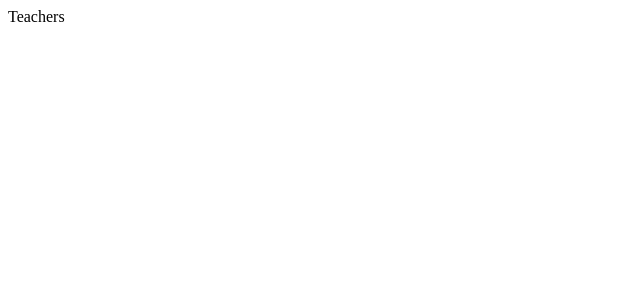
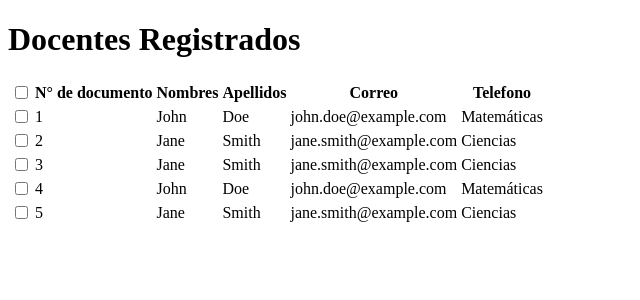
Before and after one commit to ZarayCortez12/misionInfantilWeb, a Next.js app in the folder client/: page /admin/teachers/Teachers in a window 1280 px wide. Shown: the top 300 px of the page, without its empty margins (0-640 px from the left). Built offline with nearby package versions, Linux system fonts and the light colour scheme.

Commit message:
Modulo Admin | Pantalla visualizar docentes no funcional (solo vista)

```diff
--- a/client/src/components/admin/nav-links.jsx
+++ b/client/src/components/admin/nav-links.jsx
@@ -42,7 +42,7 @@ export default function NavLinks() {
             key={link.name}
             to={link.to}
             className={clsx(
-              'flex h-[48px] gap-3 grow items-center justify-center rounded-md bg-custom-blue1 p-3 text-sm text-white font-medium hover:bg-sky-100 hover:text-blue-600 md:flex-none md:justify-start md:p-2 md:px-3',
+              'flex h-[48px] gap-3 grow items-center justify-center rounded-md bg-custom-blue1 p-3 text-sm text-white font-medium hover:bg-sky-100 hover:text-blue-600 md:flex-none md:justify-start md:p-2 md:px-7',
               {
                 'bg-custom-blue2 text-white': pathname === link.to,
               },
--- a/client/src/components/admin/sidenav.jsx
+++ b/client/src/components/admin/sidenav.jsx
@@ -11,7 +11,7 @@ export default function SideNav() {
             </div>
         </div>
 
-        <div className="flex grow flex-row px-3 py-3 space-x-2 md:flex-col md:space-x-0 md:space-y-2">
+        <div className="flex grow flex-row p-3 space-x-2 md:flex-col md:space-x-0 md:space-y-2">
             <NavLinks />
             <TopLinks />
             <div className="flex h-auto w-full grow rounded-md hidden md:block"></div>
--- a/client/src/components/admin/topnav.jsx
+++ b/client/src/components/admin/topnav.jsx
@@ -4,7 +4,7 @@ import { BellIcon, ArrowRightStartOnRectangleIcon} from '@heroicons/react/24/out
 export default function TopNav() {
     return (
         <div className="flex h-20 items-center justify-end">
-            <Link to="indexAdmin/Notifications" className='text-white flex items-center mr-5 hover:text-yellow-500' >
+            <Link to= "/indexAdmin/Notifications" className='text-white flex items-center mr-5 hover:text-yellow-500' >
             <BellIcon className="w-7 md:w-8" />
             </Link>
 
--- a/client/src/pages/admin/IndexAdmin.jsx
+++ b/client/src/pages/admin/IndexAdmin.jsx
@@ -4,7 +4,7 @@ import { Link } from 'react-router-dom';
 
 function IndexAdmin() {
     return(
-        <div className='mt-2 flex grow flex-col gap-4 md:flex-row'>
+        <div className='mt-0 mr-0  ml-0 flex grow flex-col gap-4 md:flex-row'>
             {/*Bienvenida*/}
             <div className="flex flex-col gap-4 px-5 py-5 md:w-100 md:px-10">
                 <p className="py-3 text-xl md:text-2xl font-semibold">¡Hola!</p>
@@ -38,7 +38,7 @@ function IndexAdmin() {
                 <p className="text-custom-brown2 text-xl text-center">
                 VERSICULO DEL DIA
                 </p>
-                <p className="text-white text-2xl md:text-3xl font-medium text-center bg-custom-brown2 rounded-lg ml-5 mr-5 mt-5 px-5 py-10 md:ml-10 md:mr-10 md:py-16 md:px-10">
+                <p className="text-white text-2xl md:text-3xl font-medium text-center bg-custom-brown2 rounded-lg ml-5 mr-5 mt-5 px-5 py-10 md:ml-9 md:mr-9 md:py-9 md:px-10">
                     <strong>
                         Porque tanto amó Dios al mundo que dio a su Hijo unigénito, para que todo el que cree en él no se pierda, sino que tenga vida eterna.
                     </strong>
--- a/client/src/pages/admin/Layout.jsx
+++ b/client/src/pages/admin/Layout.jsx
@@ -10,7 +10,7 @@ function Layout({ children }) {
         </div>
 
         <div className='flex flex-col md:flex-row'>
-            <div className="flex-none w-full md:w-64">
+            <div className="flex-none w-full md:w-56">
                 <SideNav></SideNav>
             </div>
             <div className="flex-grow p-6 md:overflow-y-auto md:p-12">
--- a/client/src/pages/admin/teachers/Teachers.jsx
+++ b/client/src/pages/admin/teachers/Teachers.jsx
@@ -1,7 +1,97 @@
+import React, { useState } from 'react';
+
 function Teachers() {
-    return(
-        <div>Teachers</div>
-    )
+  const teachers = [
+    { id: 1, firstName: 'John', lastName: 'Doe', email: 'john.doe@example.com', phone: 'Matemáticas' },
+    { id: 2, firstName: 'Jane', lastName: 'Smith', email: 'jane.smith@example.com', phone: 'Ciencias' },
+    { id: 3, firstName: 'Jane', lastName: 'Smith', email: 'jane.smith@example.com', phone: 'Ciencias' },
+    { id: 4, firstName: 'John', lastName: 'Doe', email: 'john.doe@example.com', phone: 'Matemáticas' },
+    { id: 5, firstName: 'Jane', lastName: 'Smith', email: 'jane.smith@example.com', phone: 'Ciencias' },
+    // Otros maestros...
+  ];
+
+  return (
+    <div>
+      <h1 className="mt-5 mb-10 text-center text-2xl font-semibold md:text-3xl">Docentes Registrados</h1>
+      <TeacherTable teachers={teachers} />
+    </div>
+  );
 }
 
-export default Teachers
+function TeacherTable({ teachers }) {
+  const [selectedTeachers, setSelectedTeachers] = useState([]);
+  const [selectAll, setSelectAll] = useState(false);
+
+  /*Lleva un control de las casillas se han seleccionado*/
+  const handleCheckboxChange = (teacherId) => {
+    if (selectedTeachers.includes(teacherId)) {
+      setSelectedTeachers(selectedTeachers.filter(id => id !== teacherId));
+    } else {
+      setSelectedTeachers([...selectedTeachers, teacherId]);
+    }
+  };
+
+  /*Permite seleccionar todas las casillas*/
+  const selectAllChange = () => {
+    if (selectAll) {
+      setSelectedTeachers([]);
+    } else {
+      setSelectedTeachers(teachers.map(teacher => teacher.id));
+    }
+    setSelectAll(!selectAll);
+  };
+
+  return (
+    <div>
+      <div className="flex justify-end items-end mb-5 py-3 px-4">
+        {selectedTeachers.length > 0 && (
+          <>
+            <button className="bg-blue-500 hover:bg-blue-700 text-white font-bold py-2 px-4 rounded mr-2">Editar</button>
+            <button className="bg-red-500 hover:bg-red-700 text-white font-bold py-2 px-4 rounded">Eliminar</button>
+          </>
+        )}
+      </div>
+
+      <div className="overflow-x-auto">
+        <table className="min-w-full bg-white border-collapse">
+          <thead /*Encabezado de la tabla*/ >
+            <tr className="items-center justify-center text-left py-3 px-4 uppercase font-semibold text-sm bg-gray-100 border-b">
+              <th className='px-4 py-3'>
+                <input
+                  type="checkbox"
+                  checked={selectAll}
+                  onChange={selectAllChange}
+                />
+              </th>
+              <th className='px-3'>N° de documento</th>
+              <th className='px-3'>Nombres</th>
+              <th className='px-3'>Apellidos</th>
+              <th className='px-3'>Correo</th>
+              <th className='px-3'>Telefono</th>
+            </tr>
+          </thead>
+          <tbody>
+            {teachers.map((teacher, index) => (
+              <tr key={index} className={index % 2 === 0 ? 'bg-gray-50' : 'bg-white'}>
+                <td className="py-3 px-4">
+                  <input
+                    type="checkbox"
+                    checked={selectedTeachers.includes(teacher.id)}
+                    onChange={() => handleCheckboxChange(teacher.id)}
+                  />
+                </td>
+                <td className="py-3 px-4">{teacher.id}</td>
+                <td className="py-3 px-4">{teacher.firstName}</td>
+                <td className="py-3 px-4">{teacher.lastName}</td>
+                <td className="py-3 px-4">{teacher.email}</td>
+                <td className="py-3 px-4">{teacher.phone}</td>
+              </tr>
+            ))}
+          </tbody>
+        </table>
+      </div>
+    </div>
+  );
+}
+
+export default Teachers;
```
